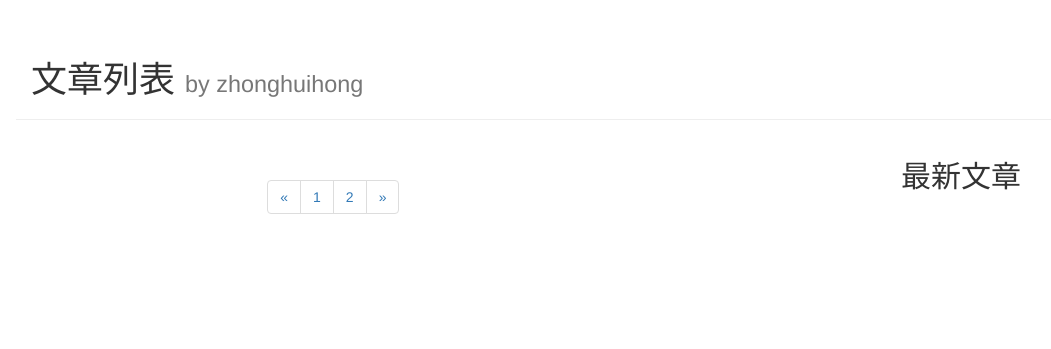
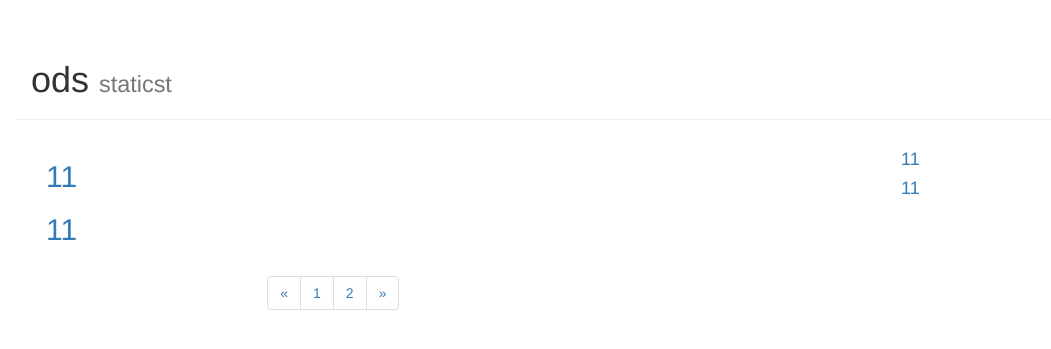
Before and after one commit to fjl121029xx/mdjango, a Django app: page /get_article/ in a window 1280 px wide. Shown: the top 349 px of the page, without its empty margins (39-1090 px from the left). Run offline with Django 3.2, Linux system fonts and the light colour scheme.

Commit message:
django table 分页

```diff
--- a/odsweb/car.py
+++ b/odsweb/car.py
@@ -21,7 +21,9 @@ def get_article(request):
     else:
         page = 1
     print('PAGE 参数为：', page)
-    article_list = [1, 2, 3]
+    article_list = [{"article_id": 1, "article_title": "11", "name": "ll", "price": 1, "type": 1},
+                    {"article_id": 1, "article_title": "11", "name": "ll", "price": 1, "type": 1},
+                    {"article_id": 1, "article_title": "11", "name": "ll", "price": 1, "type": 1}]
     # 实例化一个分页组件，第一个参数是需要被分页的列表，第二个参数是每一个的item个数，比如这边指定每页个数为2
     paginator = Paginator(article_list, 2)
     # page方法，传入一个参数，表示第几页的列表，这边传入的page，是你在地址中写的参数
--- a/templates/pagetable.html
+++ b/templates/pagetable.html
@@ -5,18 +5,22 @@
     <title>主页--文章列表页</title>
 
     <!-- 最新版本的 Bootstrap 核心 CSS 文件 -->
-     <link rel="stylesheet" href="https://cdn.jsdelivr.net/npm/bootstrap@3.3.7/dist/css/bootstrap.min.css" integrity="sha384-BVYiiSIFeK1dGmJRAkycuHAHRg32OmUcww7on3RYdg4Va+PmSTsz/K68vbdEjh4u" crossorigin="anonymous">
+    <link rel="stylesheet" href="https://cdn.jsdelivr.net/npm/bootstrap@3.3.7/dist/css/bootstrap.min.css"
+          integrity="sha384-BVYiiSIFeK1dGmJRAkycuHAHRg32OmUcww7on3RYdg4Va+PmSTsz/K68vbdEjh4u" crossorigin="anonymous">
 
     <!-- 可选的 Bootstrap 主题文件（一般不用引入） -->
-     <link rel="stylesheet" href="https://cdn.jsdelivr.net/npm/bootstrap@3.3.7/dist/css/bootstrap-theme.min.css" integrity="sha384-rHyoN1iRsVXV4nD0JutlnGaslCJuC7uwjduW9SVrLvRYooPp2bWYgmgJQIXwl/Sp" crossorigin="anonymous">
+    <link rel="stylesheet" href="https://cdn.jsdelivr.net/npm/bootstrap@3.3.7/dist/css/bootstrap-theme.min.css"
+          integrity="sha384-rHyoN1iRsVXV4nD0JutlnGaslCJuC7uwjduW9SVrLvRYooPp2bWYgmgJQIXwl/Sp" crossorigin="anonymous">
 
     <!-- 最新的 Bootstrap 核心 JavaScript 文件 -->
-      <script src="https://cdn.jsdelivr.net/npm/bootstrap@3.3.7/dist/js/bootstrap.min.js" integrity="sha384-Tc5IQib027qvyjSMfHjOMaLkfuWVxZxUPnCJA7l2mCWNIpG9mGCD8wGNIcPD7Txa" crossorigin="anonymous"></script>
+    <script src="https://cdn.jsdelivr.net/npm/bootstrap@3.3.7/dist/js/bootstrap.min.js"
+            integrity="sha384-Tc5IQib027qvyjSMfHjOMaLkfuWVxZxUPnCJA7l2mCWNIpG9mGCD8wGNIcPD7Txa"
+            crossorigin="anonymous"></script>
 </head>
 <body>
 <div class="container page-header">
-    <h1>文章列表
-    <small>by zhonghuihong </small></h1>
+    <h1>ods
+        <small>staticst </small></h1>
 
 </div>
 <div class="container page-body">
@@ -24,8 +28,8 @@
         <div class="body-main">
             <div>
                 {% for article in article_list %}
-                    <h2><a href="get_detail/{{ article.article_id }}">{{article.article_title}}</a></h2>
-                          <p>{{article.article_content}}</p>
+                    <h2><a href="get_detail/{{ article.article_id }}">{{ article.article_title }}</a></h2>
+                    <p>{{ article.article_content }}</p>
                 {% endfor %}
 
             </div>
@@ -36,18 +40,18 @@
                 <nav aria-label="Page navigation">
                     <ul class="pagination">
                         <li>
-      <a href="/blog/get_article?page={{ next_page }}" aria-label="Previous">
+                            <a href="/get_article?page={{ next_page }}" aria-label="Previous">
                                 <span aria-hidden="true">&laquo;</span>
                             </a>
                         </li>
                         {% for num in page_num %}
                             <li>
-          <a href="/blog/get_article?page={{ num }}">{{ num }}</a>
+                                <a href="/get_article?page={{ num }}">{{ num }}</a>
                             </li>
                         {% endfor %}
 
                         <li>
-      <a href="/blog/get_article?page={{ previous_page }}" aria-label="Next">
+                            <a href="/get_article?page={{ previous_page }}" aria-label="Next">
                                 <span aria-hidden="true">&raquo;</span>
                             </a>
                         </li>
@@ -58,10 +62,10 @@
         </div>
     </div>
     <div class="col-md-3" role="complementary">
-        <div><h2>最新文章</h2>
-            {% for article in article_list  %}
+        <div>
+            {% for article in article_list %}
 
-            <h4><a href="get_detail/{{ article.article_id }}">{{article.article_title}}</a></h4>
+                <h4><a href="/get_detail/{{ article.article_id }}">{{ article.article_title }}</a></h4>
             {% endfor %}
         </div>
     </div>
```
Lines whose indentation alone changed are shown as unchanged.
